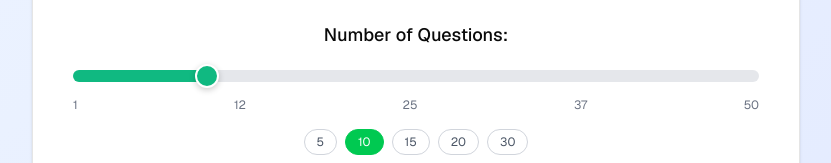
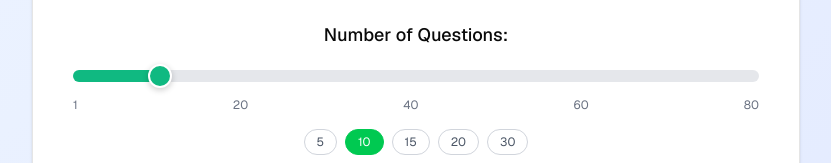
Before and after one commit to Maachaotmane/interactive-mcq-quiz, a Next.js app: page / in a window 1280 px wide. Shown: the part 384-547 px from the top of the page, without its empty margins (224-1055 px from the left). Built offline with nearby package versions, Linux system fonts and the light colour scheme.

Commit message:
increase min question to 80 instead of 50

```diff
--- a/app/page.tsx
+++ b/app/page.tsx
@@ -330,7 +330,7 @@ export default function QuizApp() {
 
   if (!quizStarted) {
     const minQuestions = 1
-    const maxQuestions = Math.min(50, allQuestions.length)
+    const maxQuestions = Math.min(80, allQuestions.length)
     const timeConstraints = getTimeConstraints(selectedQuestionCount)
 
     return (
```
